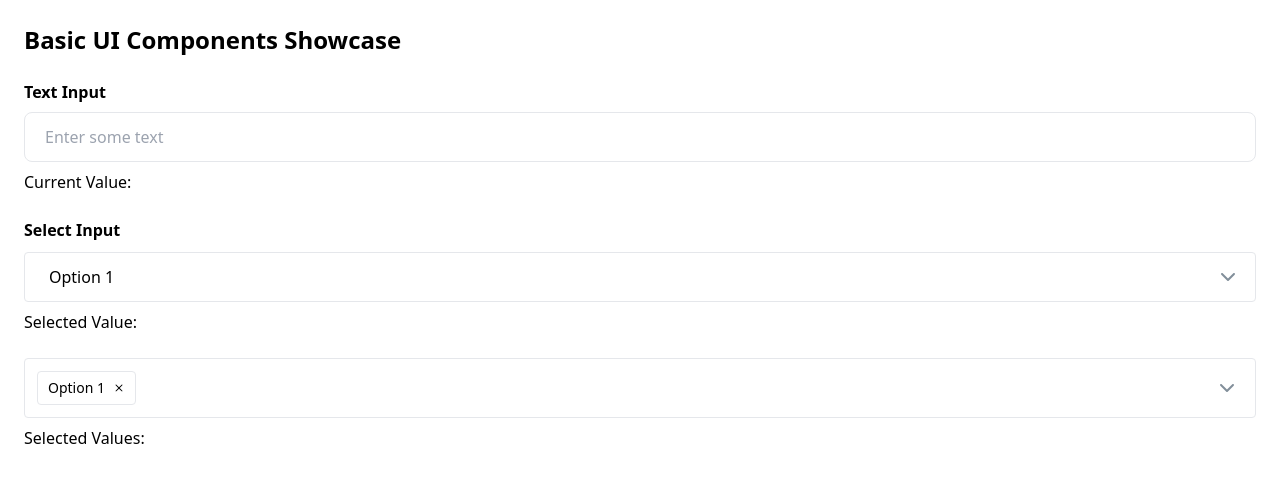
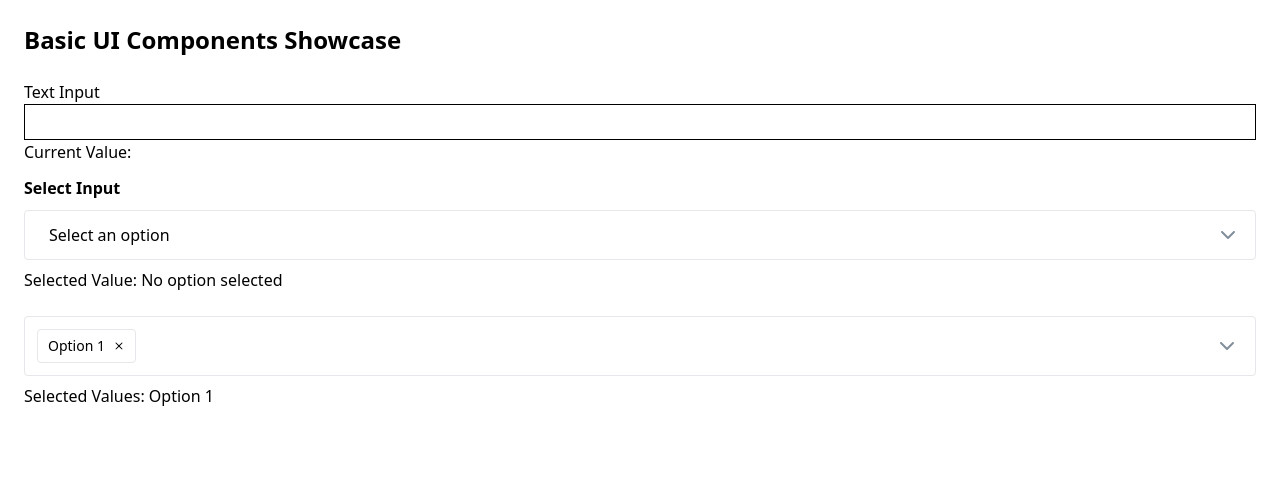
Before and after one commit to Swasth-Digital-Health-Foundation/hcx-app-common-component, a React (Vite) app: page /sp in a window 1280 px wide. Shown: the top 482 px of the page. Built offline with nearby package versions, Linux system fonts and the light colour scheme.

Commit message:
Basic UI Component error fixed

```diff
--- a/src/components/BasicUIComponent/MultiSelectDropdown.tsx
+++ b/src/components/BasicUIComponent/MultiSelectDropdown.tsx
@@ -2,27 +2,32 @@ import React, { useState } from "react";
 import { toast } from "react-toastify";
 import _ from "lodash";
 
+// Define the props for the MultiSelectDropdown component
 interface MultiSelectDropdownProps {
-  options: string[];
-  onSelect: (selected: string[]) => void;
+  options: string[]; // List of options for the dropdown
+  onSelect: (selected: string[]) => void; // Handler for selected options
 }
 
+// Functional component for a multi-select dropdown
 const MultiSelectDropdown: React.FC<MultiSelectDropdownProps> = ({
   options,
   onSelect,
 }) => {
-  const [selected, setSelected] = useState([options[0]]);
+  const [selected, setSelected] = useState([options[0]]); // Initialize selected options with the first option
 
+  // Handle dropdown selection
   const onDropDownSelect = (value: string) => {
-    const newSelected = _.uniq([...selected, value]);
+    const newSelected = _.uniq([...selected, value]); // Ensure no duplicate selections
     setSelected(newSelected);
     onSelect(newSelected);
   };
 
+  // Handle removal of selected option
   const removeSelected = (value: string) => {
     if (selected.length === 1) {
+      // Show error if only one option is selected
       toast.error("At least one option needs to be selected", {
-        position: "top-right", // Corrected position here
+        position: "top-right",
       });
       return;
     }
--- a/src/components/BasicUIComponent/SelectInput.tsx
+++ b/src/components/BasicUIComponent/SelectInput.tsx
@@ -1,24 +1,29 @@
 import React from "react";
 
+// Define the Option type for select input options
 interface Option {
   value: string;
   label: string;
 }
 
+// Define the props for the SelectInput component
 interface SelectInputProps {
-  label: string;
-  value: string;
-  onChange: (event: React.ChangeEvent<HTMLSelectElement>) => void;
-  options: Option[];
-  disabled?: boolean;
+  label: string; // Label text for the select input
+  value: string | null; // Current value of the select input, can be null for no selection
+  onChange: (event: React.ChangeEvent<HTMLSelectElement>) => void; // Handler for select input changes
+  options: Option[]; // Options for the select input
+  disabled?: boolean; // Optional prop to disable the select input
+  placeholder?: string; // Optional placeholder text for the select input
 }
 
+// Functional component for select input with a label
 const SelectInput: React.FC<SelectInputProps> = ({
   label,
   value,
   onChange,
   options,
   disabled = false,
+  placeholder = "Select an option", // Default placeholder text
 }) => {
   return (
     <div>
@@ -28,10 +33,13 @@ const SelectInput: React.FC<SelectInputProps> = ({
       <div className="relative z-20 bg-white dark:bg-form-input">
         <select
           onChange={onChange}
-          value={value}
+          value={value ?? ""} // Default to empty string if value is null
           className="relative z-20 w-full appearance-none rounded border border-stroke bg-transparent py-3 px-6 outline-none transition focus:border-primary active:border-primary dark:border-form-strokedark"
           disabled={disabled}
         >
+          <option value="" disabled>
+            {placeholder} {/* Use placeholder prop */}
+          </option>
           {options.map((option) => (
             <option key={option.value} value={option.value}>
               {option.label}
--- a/src/components/BasicUIComponent/TextInputWithLabel.tsx
+++ b/src/components/BasicUIComponent/TextInputWithLabel.tsx
@@ -1,35 +1,27 @@
 import React from "react";
 
+// Define the props for the TextInputWithLabel component
 interface TextInputWithLabelProps {
-  label: string;
-  value: string;
-  onChange: (event: React.ChangeEvent<HTMLInputElement>) => void;
-  placeholder?: string;
-  disabled?: boolean;
-  type?: string;
+  label: string; // Label text for the input field
+  value: string; // Value of the input field
+  onChange: (event: React.ChangeEvent<HTMLInputElement>) => void; // Handler for input changes
 }
 
+// Functional component for text input with a label
 const TextInputWithLabel: React.FC<TextInputWithLabelProps> = ({
   label,
   value,
   onChange,
-  placeholder = "",
-  disabled = false,
-  type = "text",
 }) => {
   return (
-    <div className="mt-3 text-base font-bold text-black dark:text-white">
-      <label className="block">{label}</label>
-      <div className="mt-2">
-        <input
-          type={type}
-          value={value}
-          onChange={onChange}
-          placeholder={placeholder}
-          disabled={disabled}
-          className="w-full rounded-lg border-[1.5px] border-stroke bg-white py-3 px-5 font-medium outline-none transition focus:border-primary active:border-primary disabled:cursor-default disabled:bg-whiter dark:border-form-strokedark dark:bg-form-input dark:focus:border-primary"
-        />
-      </div>
+    <div>
+      <label>{label}</label>
+      <input
+        type="text"
+        value={value}
+        onChange={onChange}
+        style={{ border: "1px solid black", padding: "5px", width: "100%" }}
+      />
     </div>
   );
 };
--- a/src/pages/ShowcasePage.tsx
+++ b/src/pages/ShowcasePage.tsx
@@ -5,7 +5,7 @@ import SelectInput from "../components/BasicUIComponent/SelectInput";
 
 const ShowcasePage: React.FC = () => {
   const [textInputValue, setTextInputValue] = useState("");
-  const [selectValue, setSelectValue] = useState("");
+  const [selectValue, setSelectValue] = useState<string | null>(null); // Allow null for no selection
   const [multiSelectValues, setMultiSelectValues] = useState<string[]>([]);
 
   const selectOptions = [
@@ -20,36 +20,36 @@ const ShowcasePage: React.FC = () => {
     <div className="container mx-auto p-6">
       <h1 className="text-2xl font-bold mb-6">Basic UI Components Showcase</h1>
 
-      <div className="mb-6">
+      <div>
         <TextInputWithLabel
           label="Text Input"
           value={textInputValue}
           onChange={(e) => setTextInputValue(e.target.value)}
-          placeholder="Enter some text"
         />
-        <p className="mt-2">Current Value: {textInputValue}</p>
+        <p>Current Value: {textInputValue}</p>
       </div>
 
       <div className="mb-6">
         <SelectInput
           label="Select Input"
           value={selectValue}
-          onChange={(e: { target: { value: React.SetStateAction<string> } }) =>
-            setSelectValue(e.target.value)
-          }
+          onChange={(e) => setSelectValue(e.target.value || null)} // Set to null if empty
           options={selectOptions}
+          placeholder="Select an option" // Pass placeholder prop
         />
-        <p className="mt-2">Selected Value: {selectValue}</p>
+        <p className="mt-2">
+          Selected Value: {selectValue || "No option selected"}
+        </p>
       </div>
 
       <div className="mb-6">
         <MultiSelectDropdown
           options={multiSelectOptions}
-          onSelect={(selected: React.SetStateAction<string[]>) =>
-            setMultiSelectValues(selected)
-          }
+          onSelect={(selected: string[]) => setMultiSelectValues(selected)}
         />
-        <p className="mt-2">Selected Values: {multiSelectValues.join(", ")}</p>
+        <p className="mt-2">
+          Selected Values: {multiSelectValues.join(", ") || "Option 1"}
+        </p>
       </div>
     </div>
   );
```
Also changed, not shown: filestructure.txt (deleted), src/documentation.txt, src/issues.txt (deleted).
